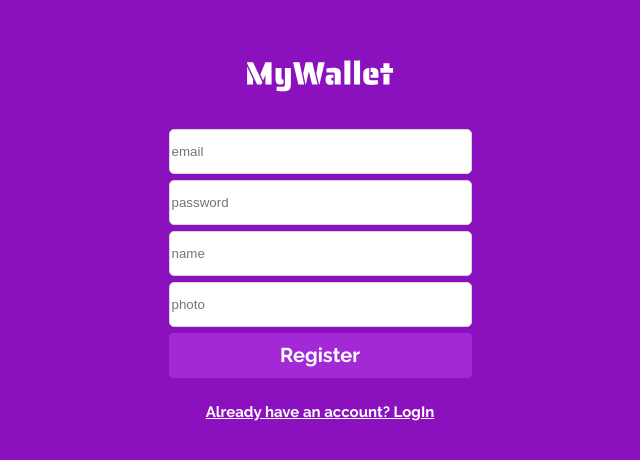
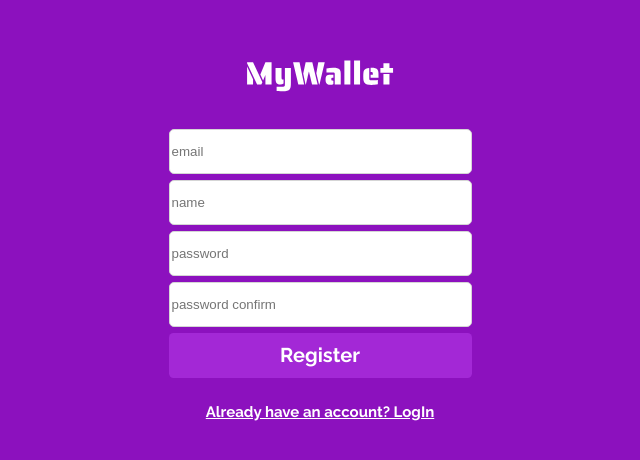
Before and after one commit to Ludmilahttps/MyWallet_Frontend, a React (Create React App) app: page /cadastro in a window 1280 px wide. Shown: the part 106-566 px from the top of the page, without its empty margins (320-960 px from the left). Built offline with nearby package versions, Linux system fonts and the light colour scheme.

Commit message:
conectado com o back

```diff
--- a/src/constants/urls.js
+++ b/src/constants/urls.js
@@ -1 +1 @@
-export const URL = "https://mock-api.bootcamp.respondeai.com.br/api/v2/trackit"
+export const URL = "mongodb://localhost:27017"
--- a/src/pages/SignIn/SignIn.js
+++ b/src/pages/SignIn/SignIn.js
@@ -33,7 +33,7 @@ function LogIn() {
         }
 
         const database = JSON.parse(localStorage.getItem("data"))
-        axios.post(`${URL}/auth/login`, post)
+        axios.post(`${process.env.REACT_APP_API_URL}/sign-in`, post)
         .then(resp => {
             //console.log(resp.data)
             setSidebar(false)
@@ -58,7 +58,7 @@ function LogIn() {
             <input data-test="email-input" type="email" name="email" placeholder="email" disabled={sentRequest} onChange={(e) => setEmail(e.currentTarget.value)}/>
             <input data-test="password-input" type="password" name="password" placeholder="password" disabled={sentRequest} onChange={(e) => setPassword(e.currentTarget.value)}/>
             <button data-test="login-btn" type='submit' disabled={sentRequest}  onClick={(e) => sendLogin(e)}>{sentRequest ? <ThreeDots height="18" width="30" color="white" ariaLabel="loading" wrapperStyle={{}} wrapperClassName=""/> : "LogIn" }</button>
-            <Link data-test="signup-link" to="/home">
+            <Link data-test="signup-link" to="/cadastro">
                 Don't have an account? Register
             </Link>
         </Form>
--- a/src/pages/SignUp/SignUp.js
+++ b/src/pages/SignUp/SignUp.js
@@ -10,7 +10,7 @@ function NewAccount() {
     const [userEmail, setEmail] = useState('')
     const [userPassword, setPassword] = useState('')
     const [userName, setName] = useState('')
-    const [userPhoto, setPhoto] = useState('')
+    const [userPasswordConf, setUserPasswordConf] = useState("")
     const [sentRequest, setSentRequest] = useState(false)
 
     function sendLogin(e) {
@@ -20,11 +20,10 @@ function NewAccount() {
         const post = {
             email: userEmail,
             name: userName,
-            image: userPhoto,
             password: userPassword
         }
 
-        axios.post(`${URL}/sign-up`, post)
+        axios.post(`${process.env.REACT_APP_API_URL}/sign-up`, post)
             .then(res => { <Link to="/"></Link> })
             .catch(error => {
                 alert(error)
@@ -35,12 +34,12 @@ function NewAccount() {
     return (
         <New>
             <img src="../../assets/MyWallet.svg"></img>
-            <input data-test="email-input" type="email" name="email" placeholder="email" disabled={sentRequest} onChange={(e) => setEmail(e.currentTarget.value)} />
-            <input data-test="password-input" type="password" name="password" placeholder="password" disabled={sentRequest} onChange={(e) => setPassword(e.currentTarget.value)} />
-            <input data-test="user-name-input" type="name" name="name" placeholder="name" disabled={sentRequest} onChange={(e) => setName(e.currentTarget.value)} />
-            <input data-test="user-image-input"  type="photo" name="photo" placeholder="photo" disabled={sentRequest} onChange={(e) => setPhoto(e.currentTarget.value)} />
-            <button data-test="signup-btn" type='submit' disabled={sentRequest} onClick ={(e) => sendLogin(e)}>{sentRequest ? <ThreeDots height="18" width="30" color="white" ariaLabel="loading" wrapperStyle={{}} wrapperClassName=""/> : "Register" }</button>
-            <Link data-test="login-link" to="/">
+            <input type="email" name="email" placeholder="email" disabled={sentRequest} onChange={(e) => setEmail(e.currentTarget.value)} />
+            <input type="name" name="name" placeholder="name" disabled={sentRequest} onChange={(e) => setName(e.currentTarget.value)} />
+            <input type="password" name="password" placeholder="password" disabled={sentRequest} onChange={(e) => setPassword(e.currentTarget.value)} />
+            <input type="password" name="password" placeholder="password confirm" disabled={sentRequest} onChange={(e) => setUserPasswordConf(e.currentTarget.value)} />
+            <button type='submit' disabled={sentRequest} onClick ={(e) => sendLogin(e)}>{sentRequest ? <ThreeDots height="18" width="30" color="white" ariaLabel="loading" wrapperStyle={{}} wrapperClassName=""/> : "Register" }</button>
+            <Link to="/">
                 Already have an account? LogIn
             </Link>
         </New>
```
